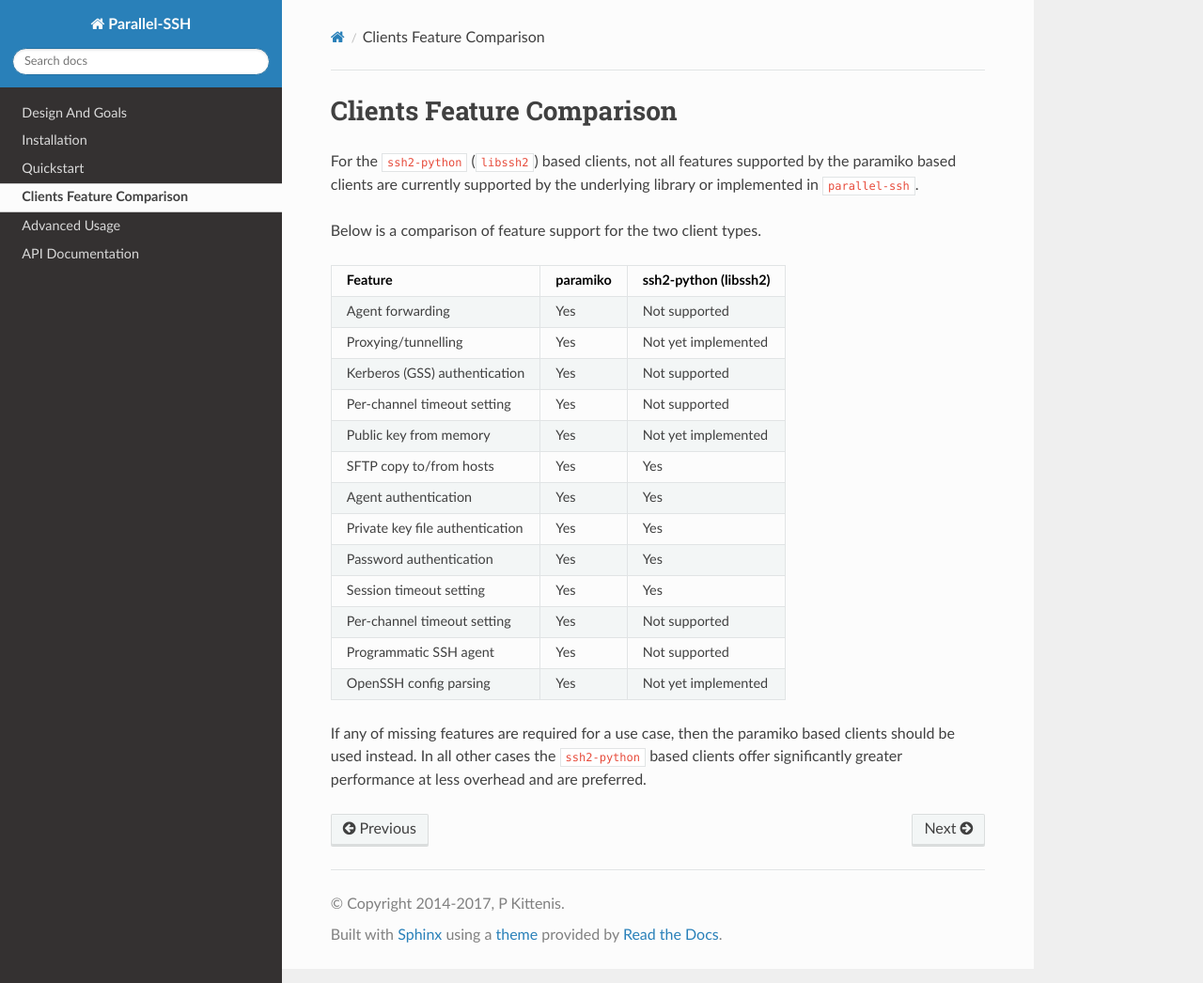
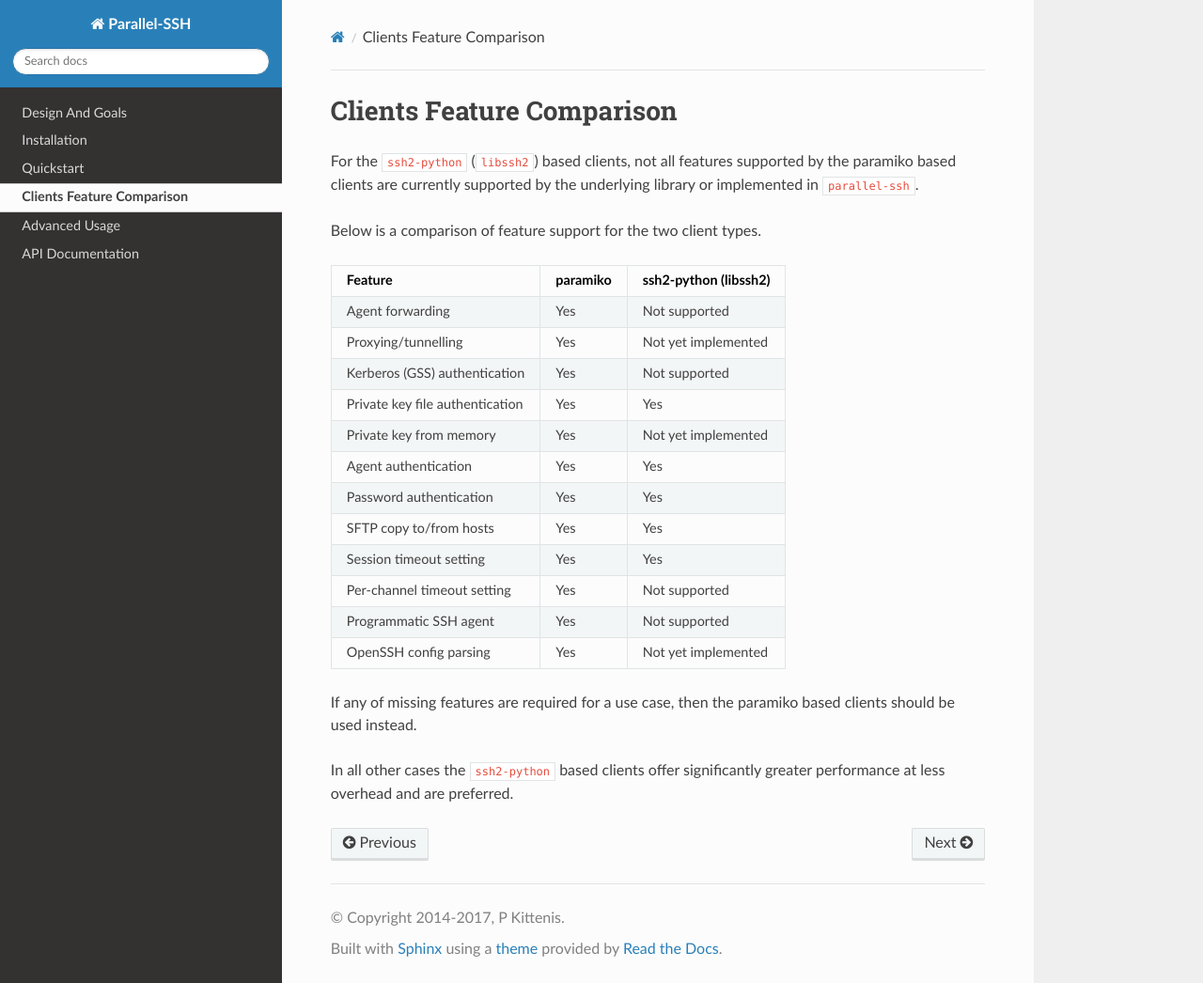
Before and after one commit to ParallelSSH/parallel-ssh, a Sphinx documentation site: the page built from doc/ssh2.rst, in a window 1280 px wide and 1046 px high. Shown: the whole window at 94% size. Built offline with Sphinx 7.4.7 and the Read the Docs theme 2.0.0, drawn with Linux system fonts in a browser that asks for light colours; the version number could not be read and is left out.

```diff
--- a/doc/ssh2.rst
+++ b/doc/ssh2.rst
@@ -11,16 +11,17 @@ Feature                          paramiko   ssh2-python (libssh2)
 Agent forwarding                  Yes       Not supported
 Proxying/tunnelling               Yes       Not yet implemented
 Kerberos (GSS) authentication     Yes       Not supported
-Per-channel timeout setting       Yes       Not supported
-Public key from memory            Yes       Not yet implemented
+Private key file authentication   Yes       Yes
+Private key from memory           Yes       Not yet implemented
+Agent authentication              Yes       Yes
+Password authentication           Yes       Yes
 SFTP copy to/from hosts           Yes       Yes
-Agent authentication              Yes       Yes
-Private key file authentication   Yes       Yes
-Password authentication           Yes       Yes
 Session timeout setting           Yes       Yes
 Per-channel timeout setting       Yes       Not supported
 Programmatic SSH agent            Yes       Not supported
 OpenSSH config parsing            Yes       Not yet implemented
 ===============================  =========  ======================
 
-If any of missing features are required for a use case, then the paramiko based clients should be used instead. In all other cases the ``ssh2-python`` based clients offer significantly greater performance at less overhead and are preferred.
+If any of missing features are required for a use case, then the paramiko based clients should be used instead.
+
+In all other cases the ``ssh2-python`` based clients offer significantly greater performance at less overhead and are preferred.
--- a/requirements.txt
+++ b/requirements.txt
@@ -1,3 +1,3 @@
 paramiko>=1.15.3,<2.2
 gevent
-ssh2-python
+ssh2-python>=0.6.0
--- a/setup.py
+++ b/setup.py
@@ -70,7 +70,7 @@ setup(name='parallel-ssh',
                         'tests', 'tests.*',
                         '*.tests', '*.tests.*')
       ),
-      install_requires=['paramiko<2.2', gevent_req],
+      install_requires=['paramiko<2.2', gevent_req, 'ssh2-python>=0.6.0'],
       classifiers=[
         'License :: OSI Approved :: GNU Lesser General Public License v2 (LGPLv2)',
         'Intended Audience :: Developers',
```
